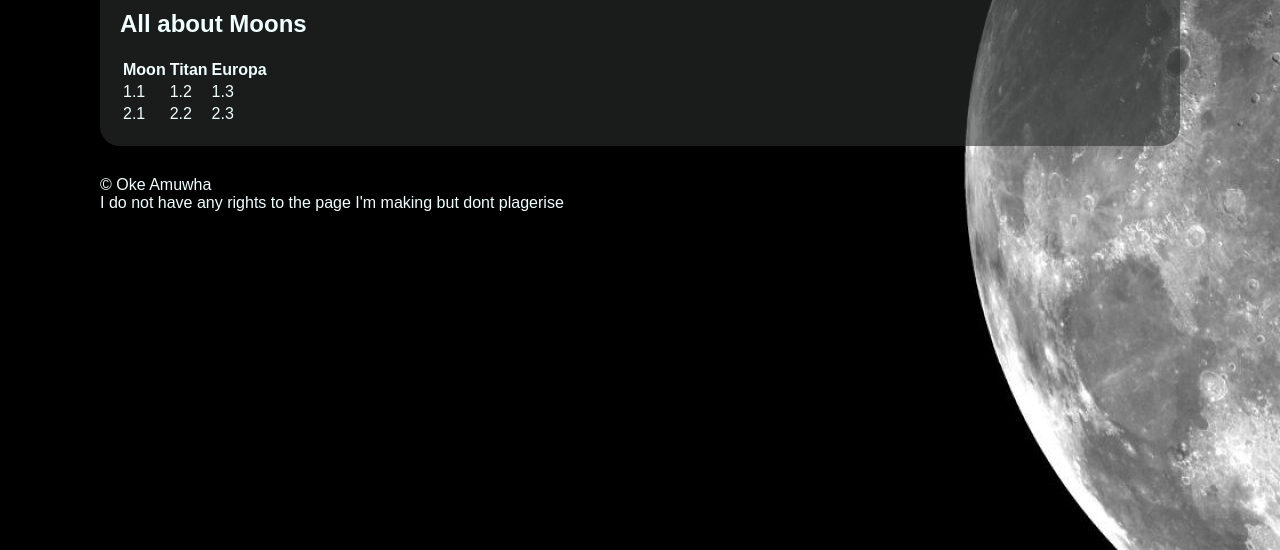
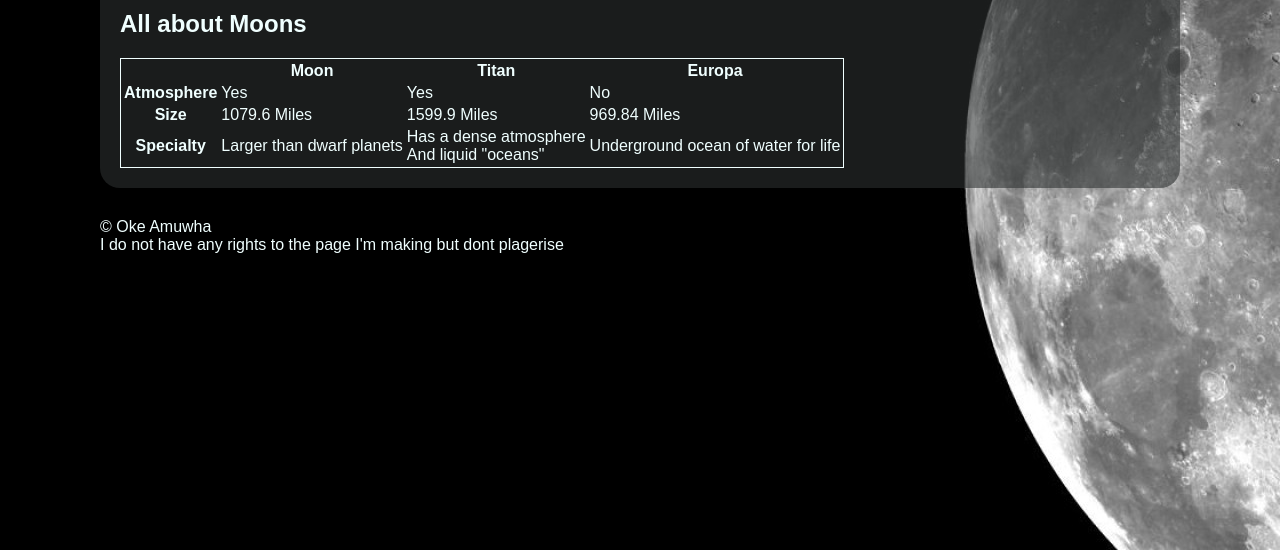
Before and after one commit to amuwhao46/Media-landing-page, a plain HTML site: page table.html in a window 1280 px wide. Shown: the part 250-800 px from the top of the page. Drawn offline with Linux system fonts and the light colour scheme.

Commit message:
Fixing table page

```diff
--- a/styles.css
+++ b/styles.css
@@ -85,3 +85,7 @@ iframe {
         height: auto;
     }
 }
+/*table*/
+.tables table {
+    border: 1px solid azure;
+}
--- a/table.html
+++ b/table.html
@@ -35,19 +35,28 @@
             <div class="tables">
                 <table>
                     <tr>
+                        <th></th>
                         <th>Moon</th>
                         <th>Titan</th>
                         <th>Europa</th>
                     </tr>
                     <tr>
-                        <td>1.1</td>
-                        <td>1.2</td>
-                        <td>1.3</td>
+                        <th>Atmosphere</th>
+                        <td>Yes</td>
+                        <td>Yes</td>
+                        <td>No</td>
                     </tr>
                     <tr>
-                        <td>2.1</td>
-                        <td>2.2</td>
-                        <td>2.3</td>
+                        <th>Size</th>
+                        <td>1079.6 Miles</td>
+                        <td>1599.9 Miles</td>
+                        <td>969.84 Miles</td>
+                    </tr>
+                    <tr>
+                        <th>Specialty</th>
+                        <td>Larger than dwarf planets</td>
+                        <td>Has a dense atmosphere<br>And liquid "oceans"</td>
+                        <td>Underground ocean of water for life</td>
                     </tr>
                 </table>
             </div>
```
Also changed, not shown: column.html (+5 -3 lines).
